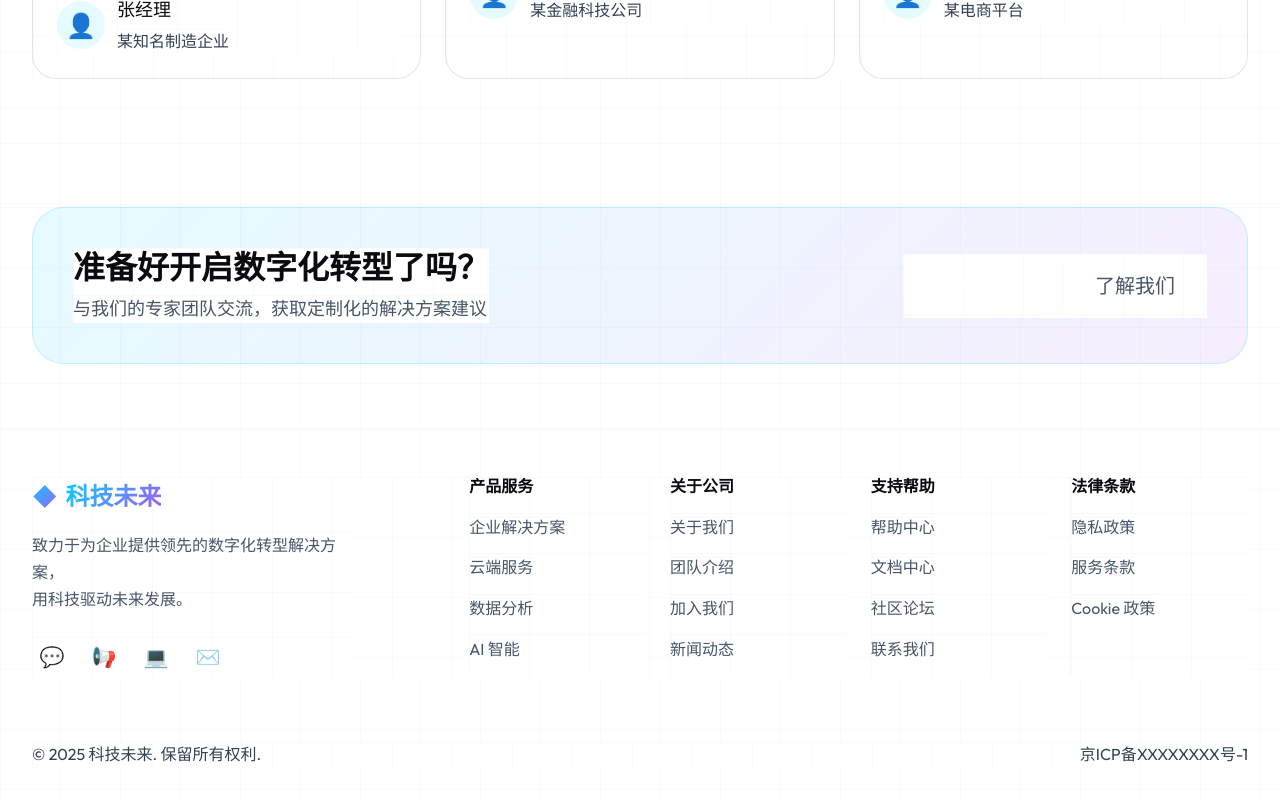
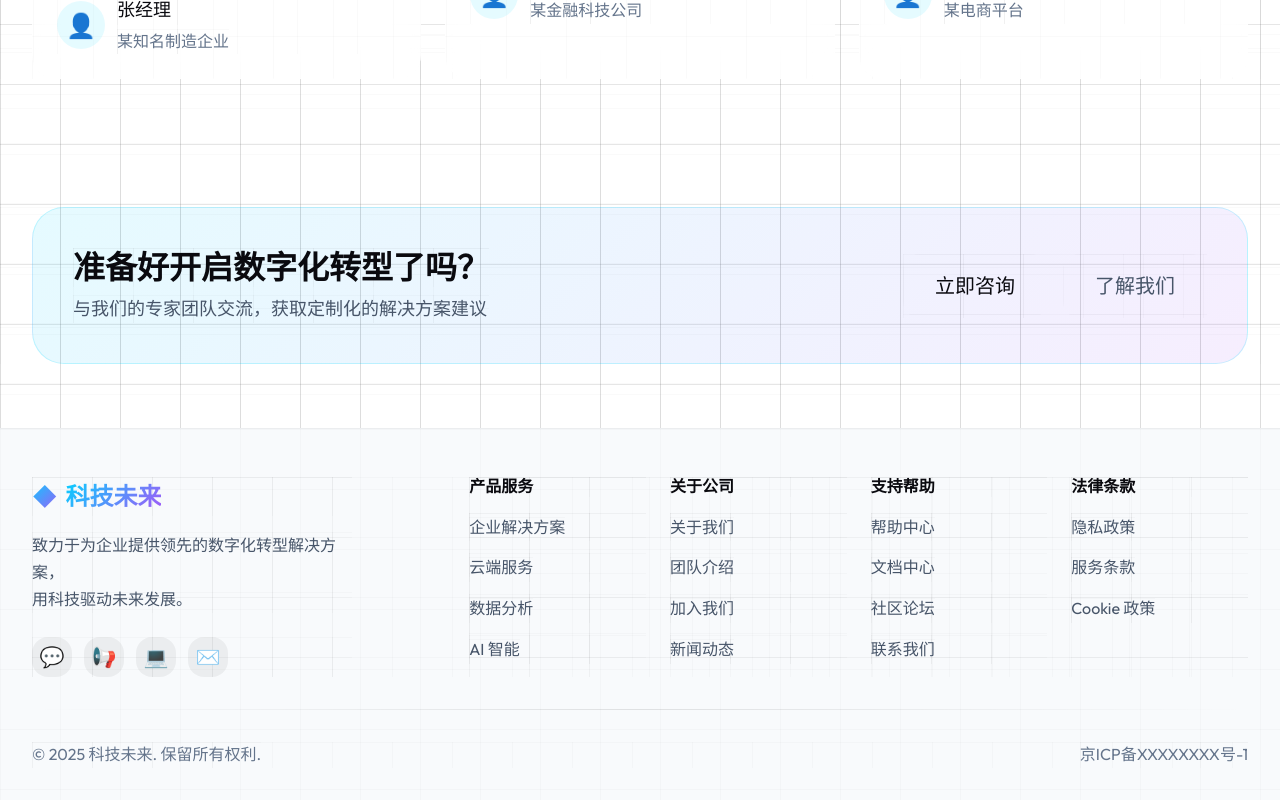
Before and after one commit to Cmingqiu/nuxt4-test, a Nuxt app: page / in a window 1280 px wide. Shown: the part 2016-2816 px from the top of the page. Built offline with nearby package versions, Linux system fonts and the light colour scheme.

Commit message:
fix: 修改颜色主题

```diff
--- /dev/null
+++ b/app/assets/scss/_theme.scss
@@ -0,0 +1,109 @@
+// ================================
+// 🎨 主题系统 - CSS 变量
+// ================================
+// 支持浅色/暗色主题切换
+// 使用 :root 和 :root.dark 选择器区分主题
+
+@use 'sass:map';
+@use 'variables' as *;
+@use 'mixins' as *;
+
+// ================================
+// 主题无关的全局变量
+// ================================
+:root {
+  // 主色调（两种主题共用）
+  --color-primary: #{color('primary')};
+  --color-primary-dark: #{color('primary-dark')};
+  --color-primary-light: #{color('primary-light')};
+  --color-accent: #{color('accent')};
+  --color-accent-dark: #{color('accent-dark')};
+  --color-accent-light: #{color('accent-light')};
+
+  // 功能色
+  --color-success: #{color('success')};
+  --color-warning: #{color('warning')};
+  --color-error: #{color('error')};
+
+  // 字体
+  --font-primary: #{$font-family-primary};
+  --font-display: #{$font-family-display};
+  --font-mono: #{$font-family-mono};
+
+  // 容器
+  --container-max-width: #{$container-max-width};
+  --container-padding: #{$container-padding};
+
+  // 头部高度
+  --header-height: 70px;
+
+  @include mobile-only {
+    --header-height: 60px;
+  }
+}
+
+// ================================
+// 浅色主题（默认）
+// ================================
+:root {
+  // 背景色
+  --color-bg: #{color('light')};
+  --color-bg-soft: #{color('light-soft')};
+  --color-bg-muted: #{color('light-muted')};
+  --color-bg-elevated: #ffffff;
+
+  // 文字颜色
+  --color-text-primary: #{color('dark')};
+  --color-text-secondary: #475569;
+  --color-text-muted: #64748b;
+
+  // 边框颜色
+  --color-border: rgba(0, 0, 0, 0.1);
+  --color-border-light: rgba(0, 0, 0, 0.05);
+  --color-border-hover: rgba(0, 212, 255, 0.3);
+
+  // 阴影颜色
+  --shadow-color: rgba(0, 0, 0, 0.1);
+  --shadow-color-heavy: rgba(0, 0, 0, 0.15);
+
+  // 玻璃效果背景
+  --glass-bg: rgba(255, 255, 255, 0.8);
+  --glass-border: rgba(255, 255, 255, 0.3);
+
+  // 滚动条
+  --scrollbar-track: #{color('light-muted')};
+  --scrollbar-thumb: #{color('primary')};
+}
+
+// ================================
+// 暗色主题
+// ================================
+:root.dark {
+  // 背景色
+  --color-bg: #{color('dark')};
+  --color-bg-soft: #{color('dark-soft')};
+  --color-bg-muted: #{color('dark-muted')};
+  --color-bg-elevated: #{color('dark-soft')};
+
+  // 文字颜色
+  --color-text-primary: #{color('text-primary')};
+  --color-text-secondary: #{color('text-secondary')};
+  --color-text-muted: #{color('text-muted')};
+
+  // 边框颜色
+  --color-border: rgba(255, 255, 255, 0.1);
+  --color-border-light: rgba(255, 255, 255, 0.05);
+  --color-border-hover: rgba(0, 212, 255, 0.3);
+
+  // 阴影颜色
+  --shadow-color: rgba(0, 0, 0, 0.3);
+  --shadow-color-heavy: rgba(0, 0, 0, 0.5);
+
+  // 玻璃效果背景
+  --glass-bg: rgba(10, 10, 15, 0.8);
+  --glass-border: rgba(255, 255, 255, 0.1);
+
+  // 滚动条
+  --scrollbar-track: #{color('dark-muted')};
+  --scrollbar-thumb: #{color('primary')};
+}
--- a/app/assets/scss/main.scss
+++ b/app/assets/scss/main.scss
@@ -5,62 +5,7 @@
 @use 'sass:map';
 @use 'variables' as *;
 @use 'mixins' as *;
-
-// ================================
-// CSS 变量（供 JS 使用）
-// ================================
-:root {
-  // 主色调（主题无关）
-  --color-primary: #{color('primary')};
-  --color-primary-dark: #{color('primary-dark')};
-  --color-primary-light: #{color('primary-light')};
-  --color-accent: #{color('accent')};
-  --color-accent-dark: #{color('accent-dark')};
-  --color-accent-light: #{color('accent-light')};
-
-  // 字体
-  --font-primary: #{$font-family-primary};
-  --font-display: #{$font-family-display};
-
-  // 容器
-  --container-max-width: #{$container-max-width};
-  --container-padding: #{$container-padding};
-
-  // 头部高度
-  --header-height: 70px;
-
-  @include mobile-only {
-    --header-height: 60px;
-  }
-}
-
-// 默认浅色主题变量
-:root {
-  --color-bg: #{color('light')};
-  --color-bg-soft: #{color('light-soft')};
-  --color-bg-muted: #{color('light-muted')};
-  --color-text-primary: #{color('dark')};
-  --color-text-secondary: #475569;
-  --color-text-muted: #334155;
-}
-
-// 暗黑主题变量（优先级更高）
-:root.dark {
-  --color-bg: #{color('dark')};
-  --color-bg-soft: #{color('dark-soft')};
-  --color-bg-muted: #{color('dark-muted')};
-  --color-text-primary: #{color('text-primary')};
-  --color-text-secondary: #{color('text-secondary')};
-  --color-text-muted: #{color('text-muted')};
-}
-
-// 向后兼容（保持旧变量名）
-:root {
-  --color-dark: var(--color-bg);
-  --color-dark-soft: var(--color-bg-soft);
-  --color-dark-muted: var(--color-bg-muted);
-  --color-light: var(--color-bg);
-}
+@use 'theme';
 
 // ================================
 // 基础重置
@@ -233,7 +178,7 @@ select {
       var(--color-primary) 0%,
       var(--color-primary-dark) 100%
     );
-    color: var(--color-dark);
+    color: #{color('dark')};
     border: none;
 
     &:hover {
@@ -293,30 +238,21 @@ select {
 // ================================
 .card {
   background: var(--color-bg-soft);
-  border: 1px solid rgba(255, 255, 255, 0.05);
+  border: 1px solid var(--color-border-light);
   border-radius: map.get($radius, 'xl');
   padding: spacing('6');
   @include transition(all);
 
   &:hover {
-    border-color: rgba(0, 212, 255, 0.2);
+    border-color: var(--color-border-hover);
     transform: translateY(-4px);
-    box-shadow: 0 20px 40px rgba(0, 0, 0, 0.3);
+    box-shadow: 0 20px 40px var(--shadow-color-heavy);
   }
 
   &--glass {
-    @include glass-dark(20px, 0.5);
-    border-color: rgba(255, 255, 255, 0.1);
-  }
-}
-
-// 浅色主题下的卡片样式
-:root:not(.dark) .card {
-  border-color: rgba(0, 0, 0, 0.1);
-
-  &:hover {
-    border-color: rgba(0, 212, 255, 0.3);
-    box-shadow: 0 20px 40px rgba(0, 0, 0, 0.1);
+    background: var(--glass-bg);
+    backdrop-filter: blur(20px);
+    border-color: var(--glass-border);
   }
 }
 
@@ -343,7 +279,7 @@ select {
   background: linear-gradient(
     90deg,
     transparent,
-    rgba(255, 255, 255, 0.1) 50%,
+    var(--color-border) 50%,
     transparent
   );
   margin-block: spacing('8');
--- a/app/components/TheFooter.vue
+++ b/app/components/TheFooter.vue
@@ -1,5 +1,5 @@
 <script setup lang="ts">
-const currentYear = new Date().getFullYear()
+const currentYear = new Date().getFullYear();
 
 const footerLinks = {
   product: {
@@ -37,14 +37,14 @@ const footerLinks = {
       { name: 'Cookie 政策', path: '#' }
     ]
   }
-}
+};
 
 const socialLinks = [
   { name: '微信', icon: '💬', url: '#wechat' },
   { name: '微博', icon: '📢', url: '#weibo' },
   { name: 'GitHub', icon: '💻', url: 'https://github.com' },
   { name: '邮箱', icon: '✉️', url: 'mailto:contact@example.com' }
-]
+];
 </script>
 
 <template>
@@ -59,7 +59,8 @@ const socialLinks = [
             <span class="footer__logo-text">科技未来</span>
           </NuxtLink>
           <p class="footer__desc">
-            致力于为企业提供领先的数字化转型解决方案，<br class="desktop-only">
+            致力于为企业提供领先的数字化转型解决方案，<br
+              class="desktop-only" />
             用科技驱动未来发展。
           </p>
           <div class="footer__social">
@@ -70,8 +71,7 @@ const socialLinks = [
               class="footer__social-link"
               :title="social.name"
               target="_blank"
-              rel="noopener noreferrer"
-            >
+              rel="noopener noreferrer">
               {{ social.icon }}
             </a>
           </div>
@@ -82,8 +82,7 @@ const socialLinks = [
           <div
             v-for="(section, key) in footerLinks"
             :key="key"
-            class="footer__link-group"
-          >
+            class="footer__link-group">
             <h4 class="footer__link-title">{{ section.title }}</h4>
             <ul class="footer__link-list">
               <li v-for="link in section.links" :key="link.path">
@@ -104,9 +103,7 @@ const socialLinks = [
         <p class="footer__copyright">
           © {{ currentYear }} 科技未来. 保留所有权利.
         </p>
-        <p class="footer__icp">
-          京ICP备XXXXXXXX号-1
-        </p>
+        <p class="footer__icp">京ICP备XXXXXXXX号-1</p>
       </div>
     </div>
   </footer>
@@ -117,8 +114,8 @@ const socialLinks = [
 
 .footer {
   margin-top: auto;
-  background: var(--color-dark-soft);
-  border-top: 1px solid rgba(255, 255, 255, 0.05);
+  background: var(--color-bg-soft);
+  border-top: 1px solid var(--color-border-light);
 
   &__container {
     padding-block: spacing('12');
@@ -159,11 +156,15 @@ const socialLinks = [
   }
 
   &__logo-icon {
-    @include gradient-text(linear-gradient(135deg, color('primary') 0%, color('accent') 100%));
+    @include gradient-text(
+      linear-gradient(135deg, color('primary') 0%, color('accent') 100%)
+    );
   }
 
   &__logo-text {
-    @include gradient-text(linear-gradient(135deg, color('primary') 0%, color('accent') 100%));
+    @include gradient-text(
+      linear-gradient(135deg, color('primary') 0%, color('accent') 100%)
+    );
   }
 
   &__desc {
@@ -183,7 +184,7 @@ const socialLinks = [
     width: 40px;
     height: 40px;
     font-size: 1.25rem;
-    background: rgba(255, 255, 255, 0.05);
+    background: var(--color-border-light);
     border-radius: map.get($radius, 'lg');
     text-decoration: none;
     @include transition(all);
@@ -243,7 +244,7 @@ const socialLinks = [
     background: linear-gradient(
       90deg,
       transparent,
-      rgba(255, 255, 255, 0.1) 50%,
+      var(--color-border) 50%,
       transparent
     );
     margin-block: spacing('8');
--- a/app/components/TheHeader.vue
+++ b/app/components/TheHeader.vue
@@ -142,11 +142,7 @@ watch(isMobileMenuOpen, (isOpen: boolean) => {
   &--scrolled::before {
     background: var(--color-bg-soft);
     opacity: 0.95;
-    border-bottom-color: rgba(255, 255, 255, 0.05);
-
-    :global(:not(.dark)) & {
-      border-bottom-color: rgba(0, 0, 0, 0.1);
-    }
+    border-bottom-color: var(--color-border-light);
   }
 
   &--menu-open::before {
@@ -220,7 +216,7 @@ watch(isMobileMenuOpen, (isOpen: boolean) => {
 
     &:hover {
       color: var(--color-text-primary);
-      background: rgba(255, 255, 255, 0.05);
+      background: var(--color-border-light);
     }
 
     &--active {
@@ -340,7 +336,7 @@ watch(isMobileMenuOpen, (isOpen: boolean) => {
   &__mobile-cta {
     margin-top: spacing('6');
     padding-top: spacing('6');
-    border-top: 1px solid rgba(255, 255, 255, 0.1);
+    border-top: 1px solid var(--color-border);
     animation: slideIn 300ms ease forwards;
     animation-delay: 250ms;
     opacity: 0;
--- a/app/components/ThemeToggle.vue
+++ b/app/components/ThemeToggle.vue
@@ -114,7 +114,7 @@ const currentThemeInfo = computed(() => {
   padding: 0;
   border: none;
   border-radius: 0.5rem;
-  background: rgba(255, 255, 255, 0.05);
+  background: var(--color-border-light);
   color: var(--color-text-primary);
   cursor: pointer;
   transition: all 0.25s ease;
@@ -122,7 +122,7 @@ const currentThemeInfo = computed(() => {
   -webkit-backdrop-filter: blur(10px);
 
   &:hover {
-    background: rgba(255, 255, 255, 0.1);
+    background: var(--color-border);
     transform: scale(1.05);
   }
 
@@ -154,10 +154,10 @@ const currentThemeInfo = computed(() => {
   right: 0;
   min-width: 10rem;
   padding: 0.5rem;
-  background: var(--color-dark-soft);
-  border: 1px solid rgba(255, 255, 255, 0.1);
+  background: var(--glass-bg);
+  border: 1px solid var(--color-border);
   border-radius: 0.75rem;
-  box-shadow: 0 10px 30px rgba(0, 0, 0, 0.3);
+  box-shadow: 0 10px 30px var(--shadow-color-heavy);
   backdrop-filter: blur(20px);
   -webkit-backdrop-filter: blur(20px);
   z-index: 1000;
@@ -179,7 +179,7 @@ const currentThemeInfo = computed(() => {
   font-size: 0.875rem;
 
   &:hover {
-    background: rgba(255, 255, 255, 0.05);
+    background: var(--color-border-light);
     color: var(--color-text-primary);
   }
 
@@ -215,27 +215,5 @@ const currentThemeInfo = computed(() => {
   transform: translateY(-10px) scale(0.95);
 }
 
-// 暗黑模式样式
-:global(.dark) {
-  .theme-toggle__button {
-    background: rgba(255, 255, 255, 0.05);
-  }
-
-  .theme-toggle__dropdown {
-    background: rgba(18, 18, 26, 0.95);
-    border-color: rgba(255, 255, 255, 0.1);
-  }
-}
-
-// 浅色模式样式
-:global(:not(.dark)) {
-  .theme-toggle__button {
-    background: rgba(0, 0, 0, 0.05);
-  }
-
-  .theme-toggle__dropdown {
-    background: rgba(255, 255, 255, 0.95);
-    border-color: rgba(0, 0, 0, 0.1);
-  }
-}
+// 主题样式现在通过 CSS 变量自动处理
 </style>
--- a/app/pages/about.vue
+++ b/app/pages/about.vue
@@ -277,7 +277,7 @@ const values = [
     padding: spacing('2') spacing('3');
     font-size: font-size('sm');
     font-weight: map.get($font-weights, 'bold');
-    color: var(--color-dark);
+    color: #{color('dark')};
     background: linear-gradient(135deg, color('primary'), color('accent'));
     border-radius: map.get($radius, 'full');
 
--- a/app/pages/cases.vue
+++ b/app/pages/cases.vue
@@ -193,7 +193,7 @@ const filteredCases = computed(() => {
     }
 
     &--active {
-      color: var(--color-dark);
+      color: #{color('dark')};
       background: linear-gradient(135deg, color('primary'), color('accent'));
       border-color: transparent;
     }
--- a/app/pages/services.vue
+++ b/app/pages/services.vue
@@ -220,7 +220,7 @@ const process = [
 }
 
 .process {
-  background: var(--color-dark-soft);
+  background: var(--color-bg-soft);
 
   &__header {
     text-align: center;
--- a/nuxt.config.ts
+++ b/nuxt.config.ts
@@ -12,8 +12,8 @@ export default defineNuxtConfig({
       preprocessorOptions: {
         scss: {
           additionalData: `
-            @use "@/assets/scss/variables" as *;
-            @use "@/assets/scss/mixins" as *;
+            @use "~/assets/scss/variables" as *;
+            @use "~/assets/scss/mixins" as *;
           `
         }
       }
--- a/tailwind.config.ts
+++ b/tailwind.config.ts
@@ -1,15 +1,15 @@
 import type { Config } from 'tailwindcss';
 
 export default {
-  // 暗黑模式配置 - 使用 class 策略
-  darkMode: 'class',
+  // 暗黑模式配置
+  darkMode: 'selector', // 'class' 或 'selector'
 
   // 内容扫描路径
   content: [
-    './components/**/*.{js,vue,ts}',
-    './layouts/**/*.vue',
-    './pages/**/*.vue',
-    './plugins/**/*.{js,ts}',
+    './app/components/**/*.{js,vue,ts}',
+    './app/layouts/**/*.vue',
+    './app/pages/**/*.vue',
+    './app/plugins/**/*.{js,ts}',
     './app.vue',
     './error.vue',
     './composables/**/*.{js,ts}'
```
Also changed, not shown: app/pages/contact.vue (+4 -4 lines), app/pages/index.vue (+5 -4 lines).
